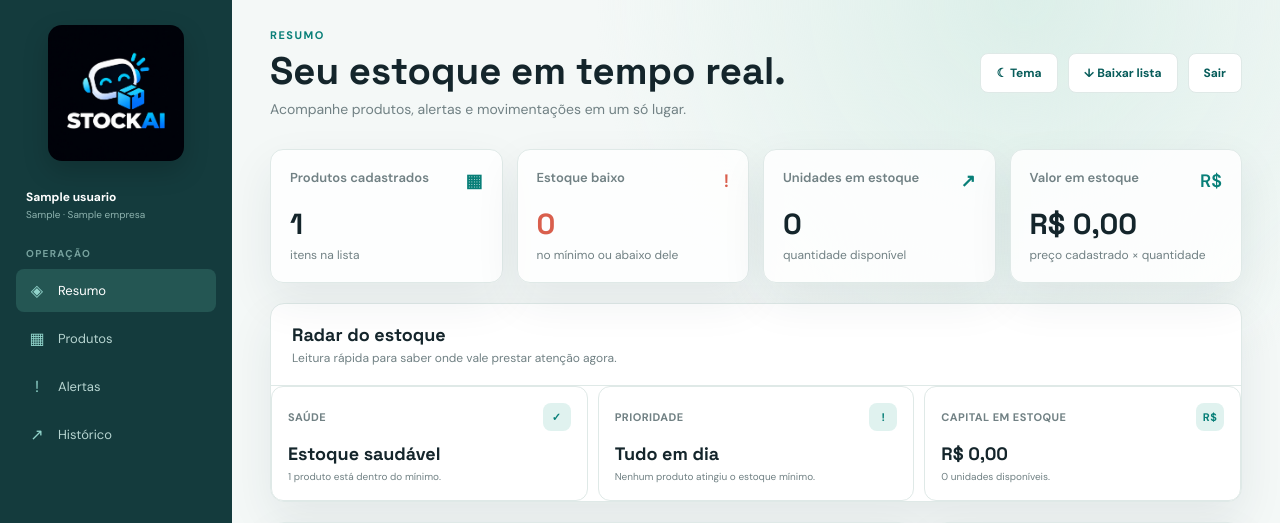
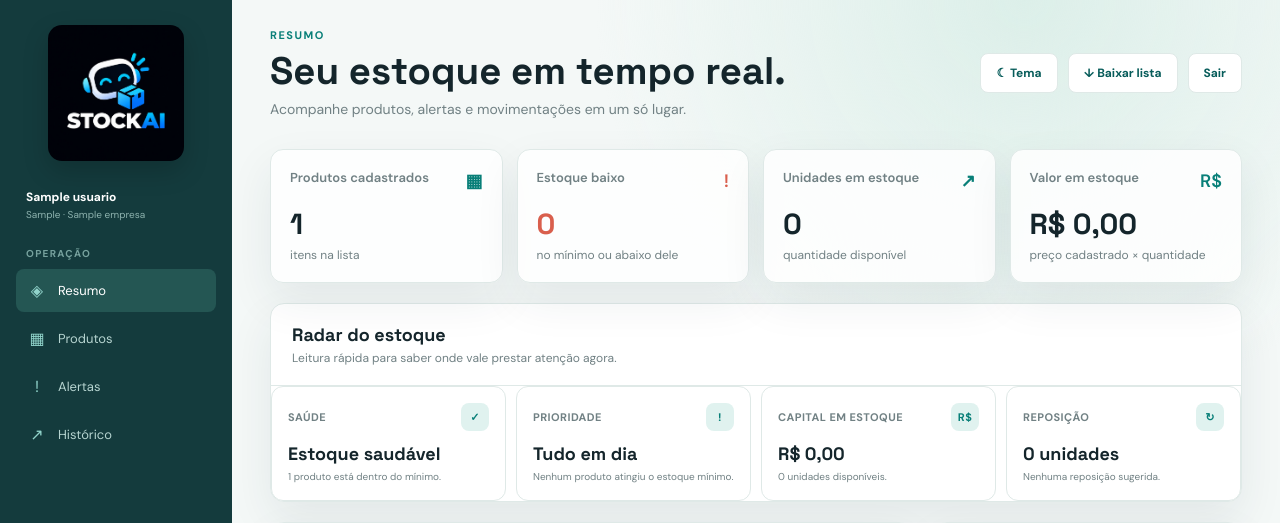
Before and after one commit to bacharelado/stockai, a FastAPI app: page /dashboard in a window 1280 px wide. Shown: the top 523 px of the page. Run offline with FastAPI, Linux system fonts and the light colour scheme; the visitor is signed in with stand-in values (Sample User, id 1); tables that the repository leaves empty hold one stand-in row (values such as "Sample post"); parts of the project's set-up code (start-up, migrations or seed data) failed here and were passed over.

Commit message:
feat: add stock replenishment insight

```diff
--- a/app/templates/dashboard.html
+++ b/app/templates/dashboard.html
@@ -24,12 +24,13 @@
         .getting-started-action strong { display: block; font-size: 12px; }
         .getting-started-action span { display: block; margin-top: 3px; color: var(--muted); font-size: 10px; line-height: 1.3; }
         .insights { margin-bottom: 20px; }
-        .insights-grid { display: grid; grid-template-columns: repeat(3, 1fr); gap: 10px; }
+        .insights-grid { display: grid; grid-template-columns: repeat(4, 1fr); gap: 10px; }
         .insight-card { min-height: 112px; padding: 16px; border: 1px solid var(--line); border-radius: 12px; background: var(--white); }
         .insight-label { display: flex; align-items: center; justify-content: space-between; gap: 10px; color: var(--muted); font-size: 11px; font-weight: 700; text-transform: uppercase; letter-spacing: .04em; }
         .insight-icon { display: grid; width: 28px; height: 28px; place-items: center; border-radius: 8px; color: var(--teal); background: var(--teal-soft); }
         .insight-value { margin-top: 13px; color: var(--ink); font-family: "Space Grotesk", sans-serif; font-size: 18px; font-weight: 700; line-height: 1.15; }
         .insight-note { margin-top: 5px; color: var(--muted); font-size: 10px; line-height: 1.4; }
+        @media (max-width: 1050px) { .insights-grid { grid-template-columns: repeat(2, 1fr); } }
         @media (max-width: 850px) { .getting-started-grid, .insights-grid { grid-template-columns: 1fr; } .getting-started-head { flex-direction: column; gap: 10px; } }
     </style>
 </head>
@@ -115,6 +116,11 @@
                         <div class="insight-value" id="insight-value">R$ 0,00</div>
                         <div class="insight-note" id="insight-value-note">Valor atual do estoque.</div>
                     </article>
+                    <article class="insight-card">
+                        <div class="insight-label"><span>Reposição</span><span class="insight-icon">↻</span></div>
+                        <div class="insight-value" id="insight-replenishment">0 unidades</div>
+                        <div class="insight-note" id="insight-replenishment-note">Nenhuma reposição sugerida.</div>
+                    </article>
                 </div>
             </section>
 
@@ -170,6 +176,6 @@
     <script id="initial-products" type="application/json">{{ produtos|tojson }}</script>
     <script id="user-permissions" type="application/json">{{ {"canManage": pode_gerenciar}|tojson }}</script>
     <script src="/static/dashboard.js?v=2" defer></script>
-    <script src="/static/dashboard-insights.js?v=1" defer></script>
+    <script src="/static/dashboard-insights.js?v=2" defer></script>
 </body>
 </html>
```
